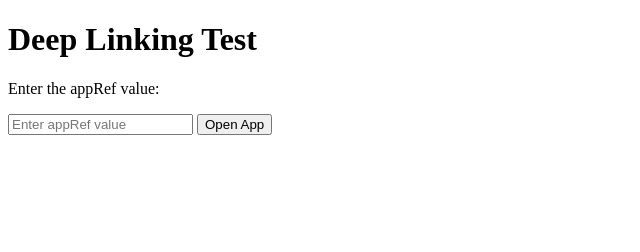
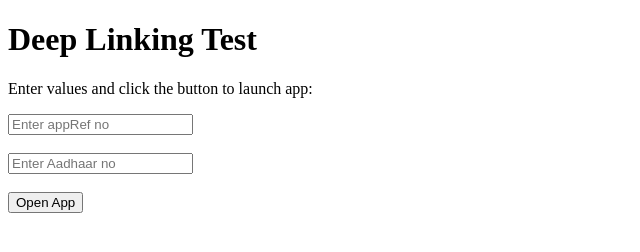
Before and after one commit to azreddy84/bridgetest, a plain HTML site: page index.html in a window 1280 px wide. Shown: the whole page, without its empty margins (0-640 px from the left). Drawn offline with Linux system fonts and the light colour scheme.

Commit message:
Add files via upload

```diff
--- a/index.html
+++ b/index.html
@@ -7,14 +7,17 @@
 </head>
 <body>
   <h1>Deep Linking Test</h1>
-  <p>Enter the appRef value:</p>
-  <input type="text" id="appRefInput" placeholder="Enter appRef value">
+  <p>Enter values and click the button to launch app:</p>
+  <input type="text" id="appRefInput" placeholder="Enter appRef no"><br><br>
+  <input type="text" id="aadInput" placeholder="Enter Aadhaar no"><br><br>
   <button onclick="openApp()">Open App</button>
 
   <script>
      function openApp() {
             var appRefValue = document.getElementById("appRefInput").value;
-            var link = "zr://zr-ubi.web?appRef=" + appRefValue;
+            var aadValue = document.getElementById("aadInput").value;
+            var link = "zr://zr-ubi.web?appRef=" + appRefValue + "&aad=" + aadValue;
+
 
             window.location.href = link;
 
```
